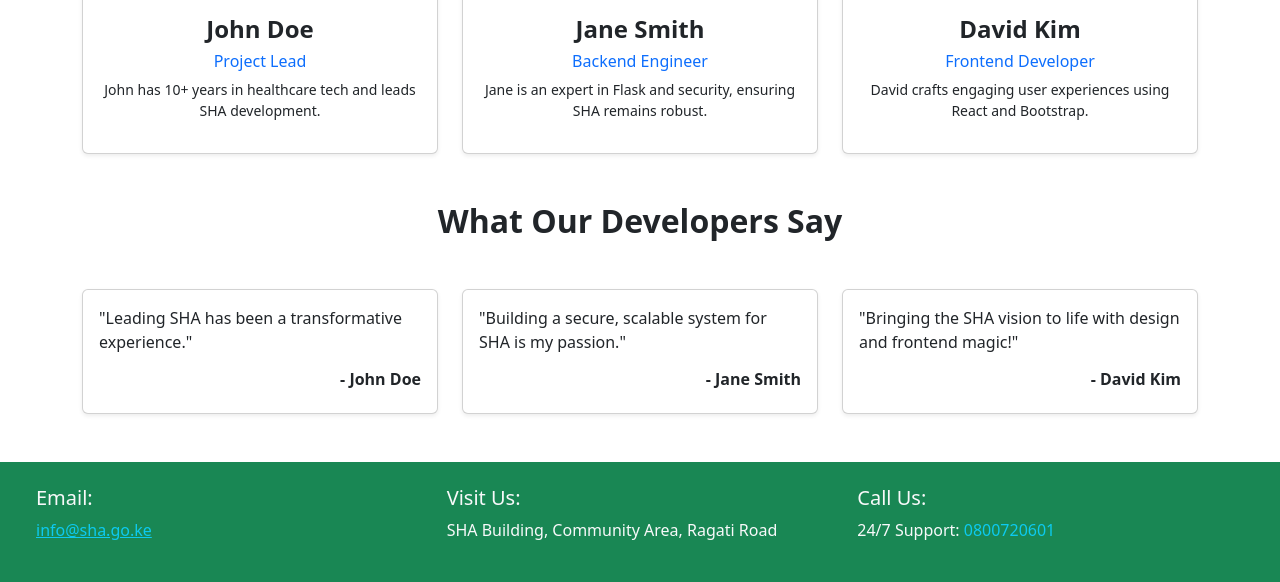
After one commit to Pe-te-r/project_yr_4, a Flask app: page /about in a window 1280 px wide. The commit adds this page. Shown: the part 830-1412 px from the top of the page. Run offline with Flask 3, Linux system fonts and the light colour scheme; some libraries are stand-ins or nearby versions.

Commit message:
about added

```diff
--- /dev/null
+++ b/my_app/helpers/__init__.py
@@ -0,0 +1 @@
+from my_app.helpers.random import get_code,verify_code
--- a/my_app/routes/__init__.py
+++ b/my_app/routes/__init__.py
@@ -1,6 +1,8 @@
 from my_app.routes.auth import auth_bp
 from my_app.routes.home import home_bp
+from my_app.routes.about import about_bp
 
 def register_blueprints(app):
     app.register_blueprint(auth_bp, url_prefix='')
     app.register_blueprint(home_bp, url_prefix='')
+    app.register_blueprint(about_bp, url_prefix='')
--- /dev/null
+++ b/my_app/routes/about/__init__.py
@@ -0,0 +1,4 @@
+from flask import Blueprint,jsonify
+
+
+from .about import about_bp
--- /dev/null
+++ b/my_app/routes/about/about.py
@@ -0,0 +1,19 @@
+from flask import Blueprint,render_template
+
+about_bp = Blueprint('about', __name__, template_folder='templates')
+
+@about_bp.route("/about")
+def about():
+    team = [
+        {"name": "John Doe", "role": "Project Lead", "image": "john.jpg", "bio": "John has 10+ years in healthcare tech and leads SHA development."},
+        {"name": "Jane Smith", "role": "Backend Engineer", "image": "jane.jpg", "bio": "Jane is an expert in Flask and security, ensuring SHA remains robust."},
+        {"name": "David Kim", "role": "Frontend Developer", "image": "david.jpg", "bio": "David crafts engaging user experiences using React and Bootstrap."},
+    ]
+
+    testimonials = [
+        {"author": "John Doe", "message": "Leading SHA has been a transformative experience."},
+        {"author": "Jane Smith", "message": "Building a secure, scalable system for SHA is my passion."},
+        {"author": "David Kim", "message": "Bringing the SHA vision to life with design and frontend magic!"}
+    ]
+
+    return render_template("about.html", team=team, testimonials=testimonials)
--- /dev/null
+++ b/my_app/routes/about/templates/about.html
@@ -0,0 +1,57 @@
+{% extends "base.html" %}
+
+{% block title %}About Us - SHA Kenya{% endblock %}
+
+{% block content %}
+<div class="container my-5">
+  <!-- About Section -->
+  <div class="text-center">
+    <h1 class="fw-bold">About <span class="text-primary">SHA Kenya</span></h1>
+    <p class="lead">Revolutionizing healthcare access with technology-driven solutions.</p>
+  </div>
+
+  <div class="row my-5">
+    <div class="col-lg-6">
+      <img src="{{ url_for('static', filename='images/about.jpg') }}" class="img-fluid rounded shadow" alt="About SHA">
+    </div>
+    <div class="col-lg-6 d-flex align-items-center">
+      <p class="fs-5">SHA Kenya is committed to providing seamless healthcare access to citizens through advanced technology and AI-powered solutions. Our chatbot helps users understand different diseases, their treatments, and associated costs under the new Kenyan healthcare system.</p>
+    </div>
+  </div>
+
+  <!-- Meet the Team -->
+  <div class="text-center my-5">
+    <h2 class="fw-bold">Meet Our Team</h2>
+  </div>
+
+  <div class="row">
+    {% for member in team %}
+      <div class="col-md-4">
+        <div class="card shadow-sm text-center p-3">
+          <img src="{{ url_for('static', filename='images/' + member.image) }}" class="rounded-circle mb-3" width="100" height="100" alt="{{ member.name }}">
+          <h4 class="fw-bold">{{ member.name }}</h4>
+          <h6 class="text-primary">{{ member.role }}</h6>
+          <p class="small">{{ member.bio }}</p>
+        </div>
+      </div>
+    {% endfor %}
+  </div>
+
+  <!-- Testimonials -->
+  <div class="text-center my-5">
+    <h2 class="fw-bold">What Our Developers Say</h2>
+  </div>
+
+  <div class="row">
+    {% for testimonial in testimonials %}
+      <div class="col-md-4">
+        <div class="card p-3 shadow-sm">
+          <p>"{{ testimonial.message }}"</p>
+          <h6 class="fw-bold text-end">- {{ testimonial.author }}</h6>
+        </div>
+      </div>
+    {% endfor %}
+  </div>
+
+</div>
+{% endblock %}
--- a/my_app/routes/auth/auth.py
+++ b/my_app/routes/auth/auth.py
@@ -1,5 +1,5 @@
 from flask import Blueprint, render_template, redirect, url_for, flash
-from flask_login import login_user, logout_user
+from flask_login import login_user, logout_user,login_required
 from .form import RegistrationForm, LoginForm
 from my_app.models import User
 
@@ -43,12 +43,12 @@ def login():
             flash("Login was successful.", "success")
             return redirect(url_for("home.home"))
         else:
-            print("here")
             flash("Invalid national ID or password.", "danger")
     return render_template("login.html", title="Login", form=form)
 
 
 @auth_bp.route("/logout")
+@login_required
 def logout():
     logout_user()
     flash("You have been logged out.", "success")
```
Also changed, not shown: my_app/helpers/random.py (added, +7 -0 lines), my_app/routes/auth/templates/login.html (+7 -7 lines).
